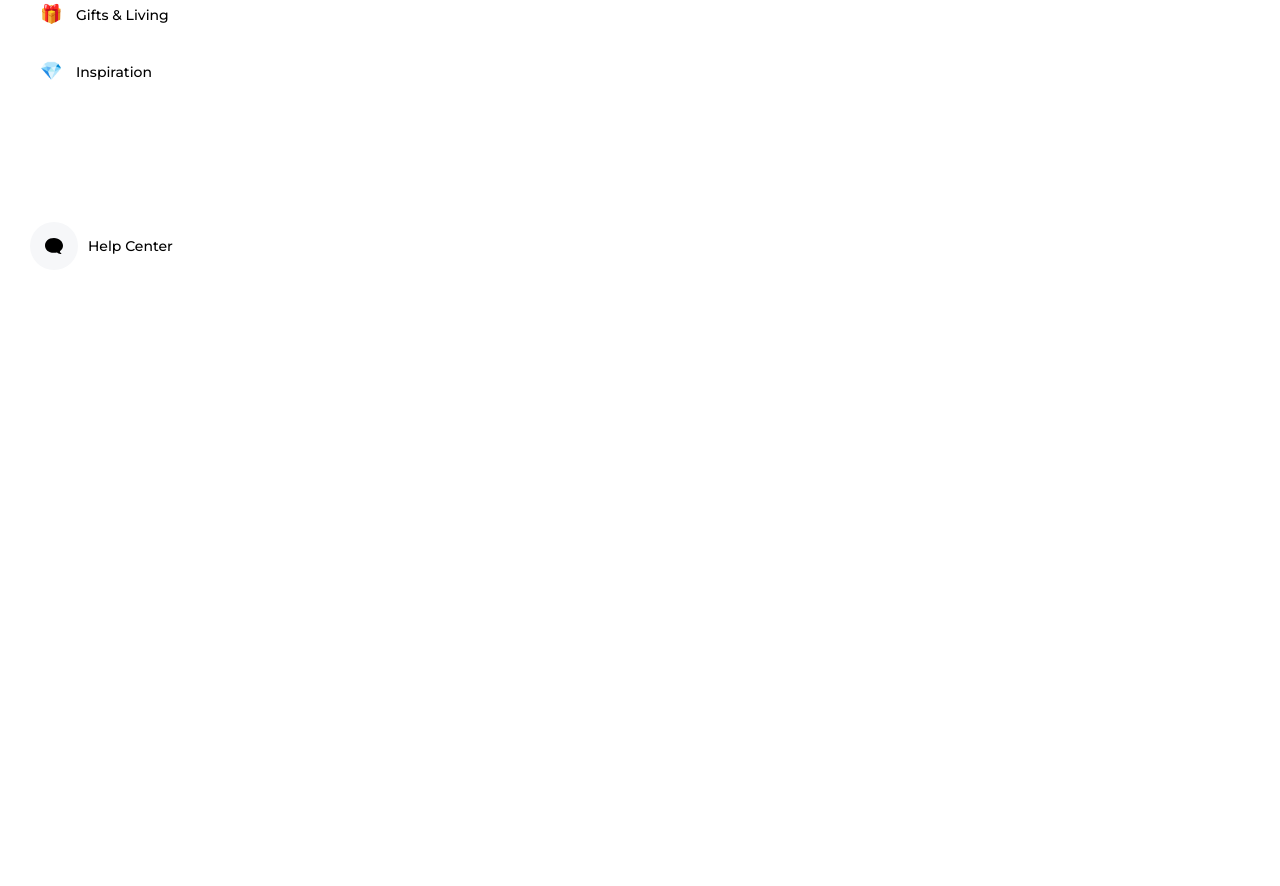
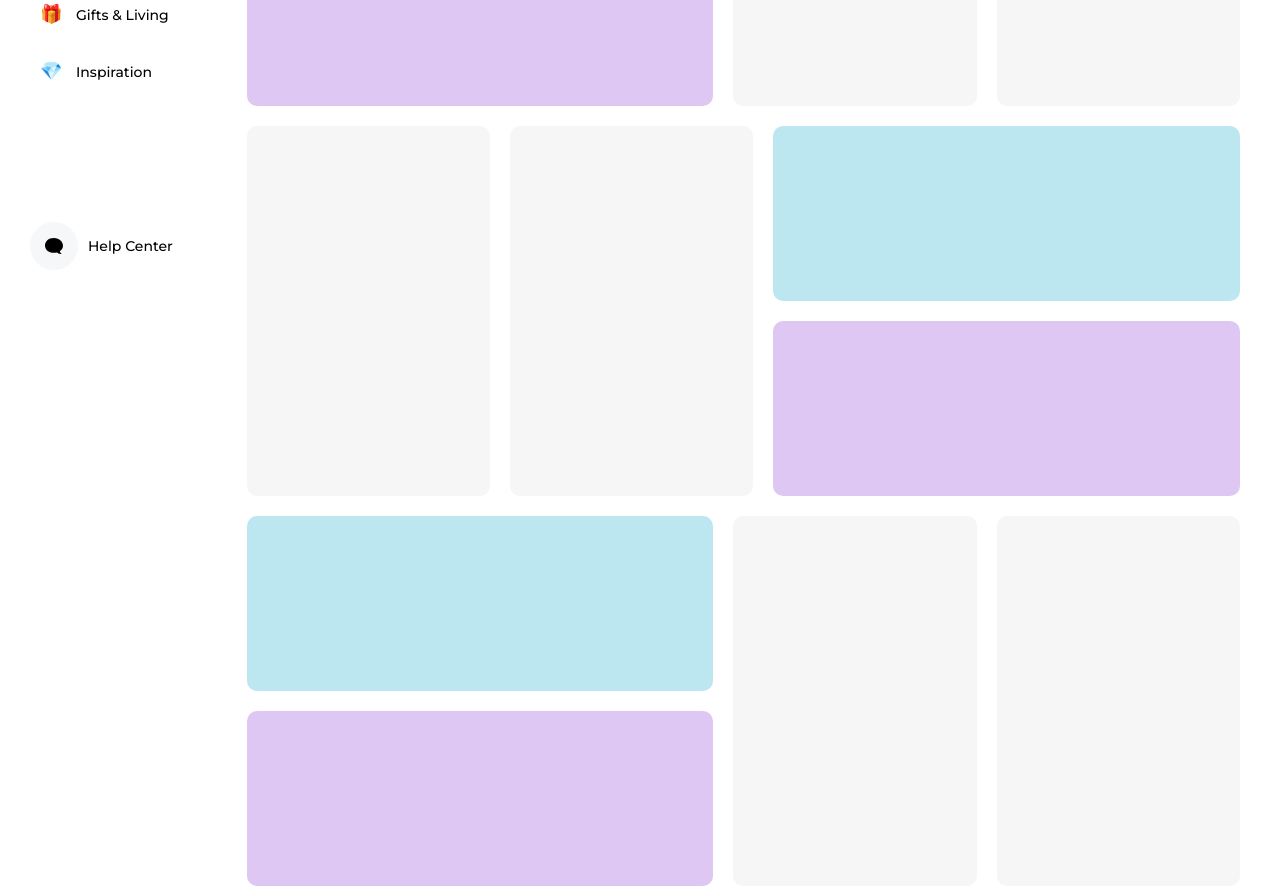
Before and after one commit to Cool-Dev121/next-ecommerce, a Next.js app: page / in a window 1280 px wide. Shown: the part 500-1386 px from the top of the page. Before the commit the page ends 800 px from the top, so only its background shows below. Built offline with nearby package versions, Linux system fonts and the light colour scheme; a web font is replaced by a local one.

Commit message:
Create Card and Products components

```diff
--- /dev/null
+++ b/components/HomeCard/card.module.scss
@@ -0,0 +1,9 @@
+.horizontalCard {
+  display: flex;
+  align-items: center;
+  justify-content: center;
+  min-height: 175px;
+  height: 100%;
+  border-radius: 10px;
+  padding: 10px;
+}
--- /dev/null
+++ b/components/HomeCard/horizontal-card.js
@@ -0,0 +1,12 @@
+import React from "react";
+
+import styles from "./card.module.scss";
+
+export default function HorizontalCard({ bgColor, ...props }) {
+  return (
+    <div
+      className={styles.horizontalCard}
+      style={{ backgroundColor: bgColor || "" }}
+    ></div>
+  );
+}
--- /dev/null
+++ b/components/HomeProducts/index.js
@@ -0,0 +1,19 @@
+import React from "react";
+
+import styles from "./products.module.scss";
+
+export default function Products({ reverse, children }) {
+  if (children.length > 4) return null;
+
+  return (
+    <div
+      className={styles.container}
+      style={{ direction: reverse ? "rtl" : "" }}
+    >
+      <div style={{ gridArea: "first" }}>{children[0]}</div>
+      <div style={{ gridArea: "second" }}>{children[1]}</div>
+      <div style={{ gridArea: "third" }}>{children[2]}</div>
+      <div style={{ gridArea: "fourth" }}>{children[3]}</div>
+    </div>
+  );
+}
--- /dev/null
+++ b/components/HomeProducts/products.module.scss
@@ -0,0 +1,8 @@
+.container {
+  margin-top: 20px;
+  display: grid;
+  grid-template-areas:
+    "first first third fourth"
+    "second second third fourth";
+  gap: 20px;
+}
--- a/pages/index.js
+++ b/pages/index.js
@@ -2,6 +2,8 @@ import Head from "next/head";
 import styles from "./index.module.scss";
 
 import Button from "components/FilterButton";
+import HorizontalCard from "components/HomeCard/horizontal-card";
+import Products from "components/HomeProducts";
 
 export default function Home() {
   return (
@@ -21,6 +23,25 @@ export default function Home() {
             <Button count={0} />
           </div>
         </div>
+
+        <Products>
+          <HorizontalCard bgColor="#BCE7F0" />
+          <HorizontalCard bgColor="#dec8f3" />
+          <HorizontalCard bgColor="#f6f6f6" />
+          <HorizontalCard bgColor="#f6f6f6" />
+        </Products>
+        <Products reverse>
+          <HorizontalCard bgColor="#BCE7F0" />
+          <HorizontalCard bgColor="#dec8f3" />
+          <HorizontalCard bgColor="#f6f6f6" />
+          <HorizontalCard bgColor="#f6f6f6" />
+        </Products>
+        <Products>
+          <HorizontalCard bgColor="#BCE7F0" />
+          <HorizontalCard bgColor="#dec8f3" />
+          <HorizontalCard bgColor="#f6f6f6" />
+          <HorizontalCard bgColor="#f6f6f6" />
+        </Products>
       </main>
     </div>
   );
--- a/pages/index.module.scss
+++ b/pages/index.module.scss
@@ -3,6 +3,7 @@
   .main {
     .header {
       display: flex;
+      margin-bottom: 40px;
 
       .title {
         font-size: 28px;
```
Also changed, not shown: components/HomeCard/vertical-card.js (added).
